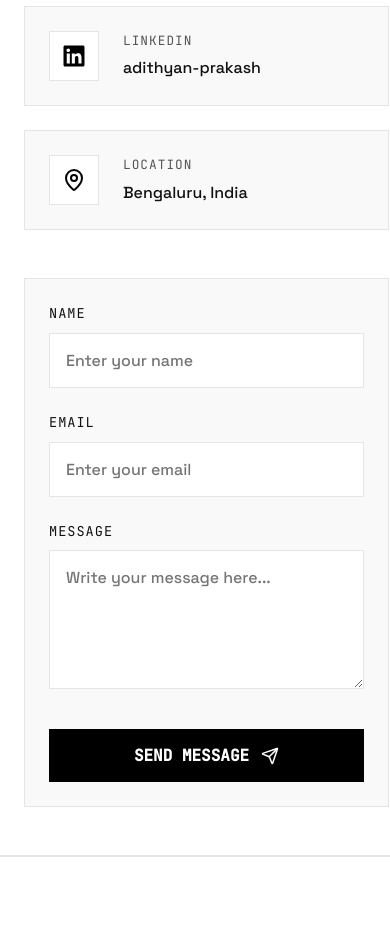
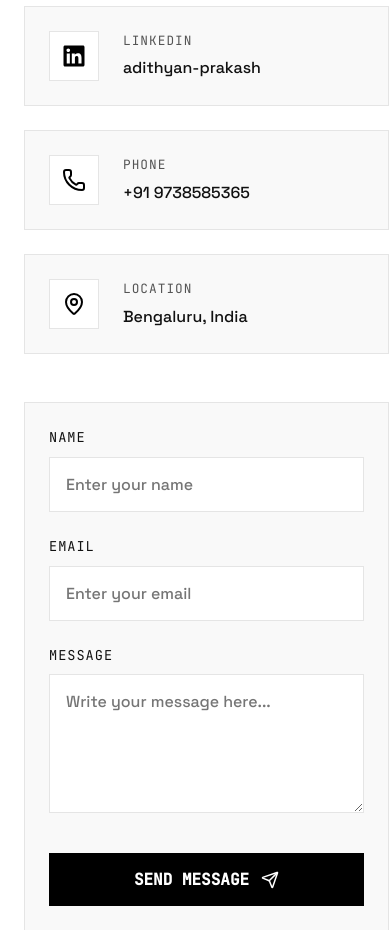
Before and after one commit to Adithyan1809/Portfolio, a React (Vite) app: page / in a window 390 px wide. Shown: the part 8320-9250 px from the top of the page. Built offline with nearby package versions, Linux system fonts and the light colour scheme.

Commit message:
feat: Add phone number to contact section

```diff
--- a/src/components/Contact.jsx
+++ b/src/components/Contact.jsx
@@ -1,5 +1,5 @@
 import React from 'react';
-import { Mail, MapPin, Send } from 'lucide-react';
+import { Mail, MapPin, Send, Phone } from 'lucide-react';
 import { FaLinkedin } from 'react-icons/fa';
 import './Contact.css';
 
@@ -34,6 +34,16 @@ const Contact = () => {
                 <div className="contact-method-details">
                   <span className="mono-text">LINKEDIN</span>
                   <span>adithyan-prakash</span>
+                </div>
+              </a>
+
+              <a href="tel:+919738585365" className="contact-method-card">
+                <div className="contact-icon-wrapper">
+                  <Phone size={24} />
+                </div>
+                <div className="contact-method-details">
+                  <span className="mono-text">PHONE</span>
+                  <span>+91 9738585365</span>
                 </div>
               </a>
 
```
